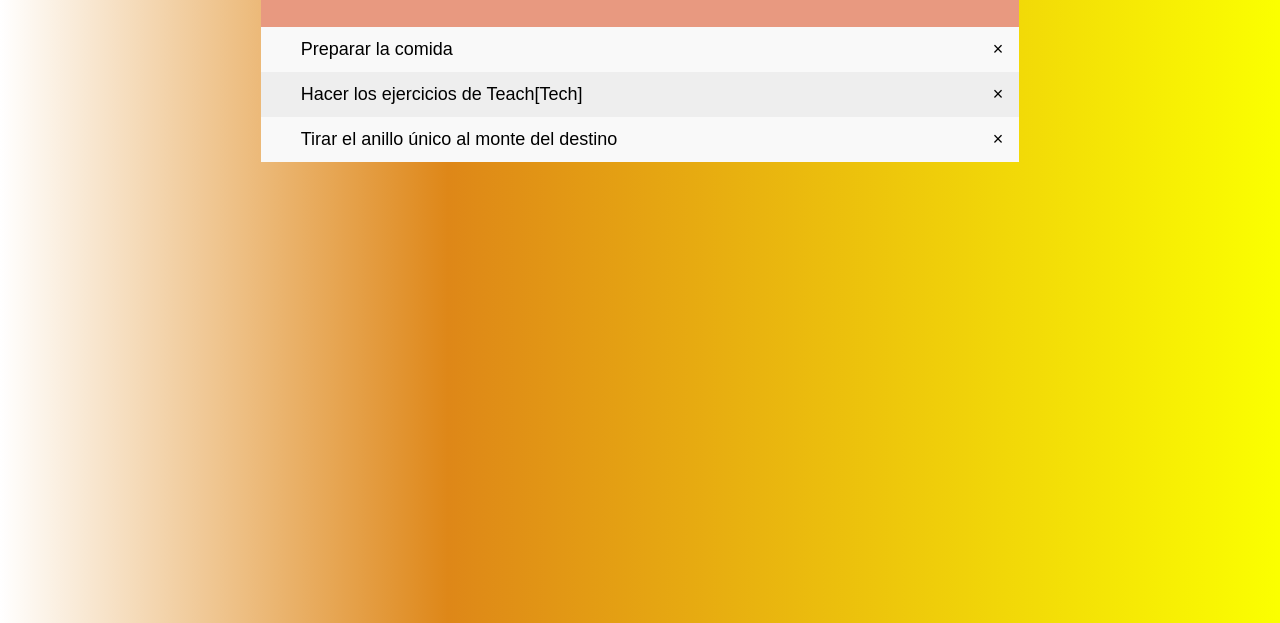
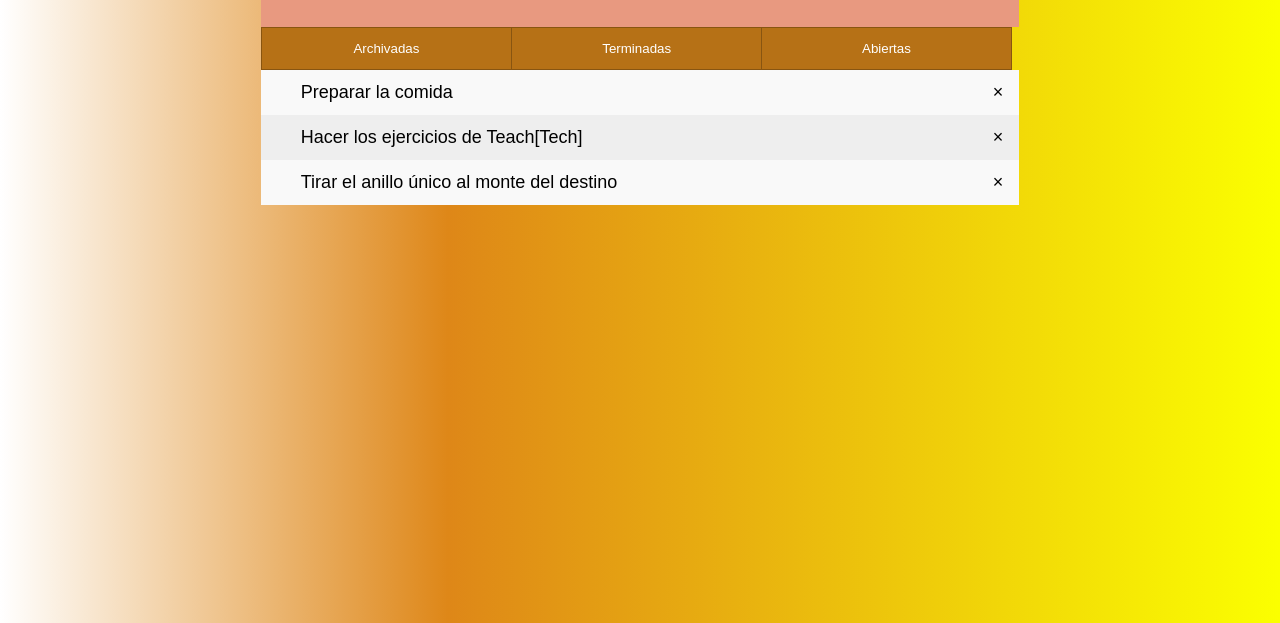
Before and after one commit to TeachT3ch/To-Do, a plain HTML site: page index.html in a window 1280 px wide. Shown: the part 177-800 px from the top of the page. Drawn offline with Linux system fonts and the light colour scheme.

Commit message:
Added categoty button

```diff
--- a/index.html
+++ b/index.html
@@ -6,7 +6,7 @@
     <meta http-equiv="X-UA-Compatible" content="IE=edge">
     <meta name="viewport" content="width=device-width, initial-scale=1.0">
     <link rel="stylesheet" href="style.css">
-    <title>Document</title>
+    <title>To do list</title>
 </head>
 
 <body>
@@ -15,9 +15,14 @@
             <h2>Organizador de tareas</h2>
             <input type="text" id="myInput" placeholder="Nueva tarea">
             <span onclick="addTask()" class="addBtn">Agregar</span>
-          </div>
-          <ul id="taskList">
-          </ul>
+        </div>
+        <div class="buttons-clasifiers">
+          <button>Archivadas</button>
+          <button>Terminadas</button>
+          <button>Abiertas</button>
+        </div>
+        <ul id="taskList">
+        </ul>
     </div>
     <script type="text/javascript" src="index.js"></script>
     </body>
--- a/index.js
+++ b/index.js
@@ -40,6 +40,20 @@ var tasks = [new Task("Preparar la comida", ""),
 
 tasks.forEach(task => task.render());
 
+// Click buttons:
+
+function showArchived() {
+
+}
+
+function showFinished() {
+
+}
+
+function showOpen() {
+
+}
+
 function addTask() {
   const inputValue = document.getElementById("myInput").value;
   if (inputValue === '') {
--- a/style.css
+++ b/style.css
@@ -99,6 +99,32 @@ html{
     clear: both;
   }
 
+  .buttons-clasifiers button {
+    background-color: rgb(182, 113, 22);
+    border: 1px solid rgb(136, 85, 17);
+    width: 33%;
+    color: white;
+    padding: 1em 1em;
+    cursor: pointer;
+    float: left;
+  }
+
+  .buttons-clasifiers button:not(:last-child) {
+    border-right: none; /* Prevent double borders */
+  }
+
+  /* Clear floats (clearfix hack) */
+  .buttons-clasifiers:after {
+    content: "";
+    clear: both;
+    display: table;
+  }
+
+  /* Add a background color on hover */
+  .buttons-clasifiers button:hover {
+    background-color:  rgb(99, 62, 13);
+  }
+
   /* Style the input */
   input {
     margin: 0;
```
